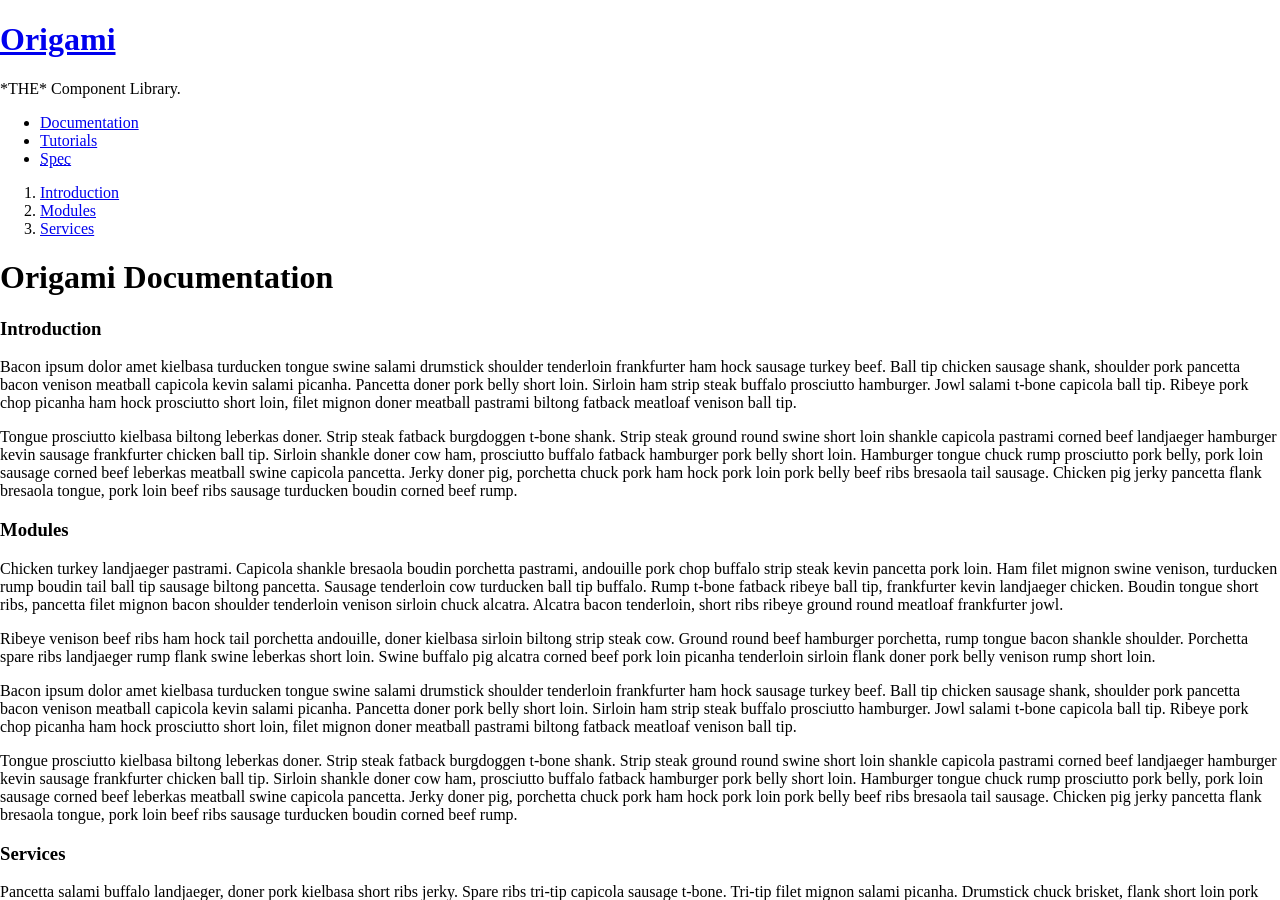
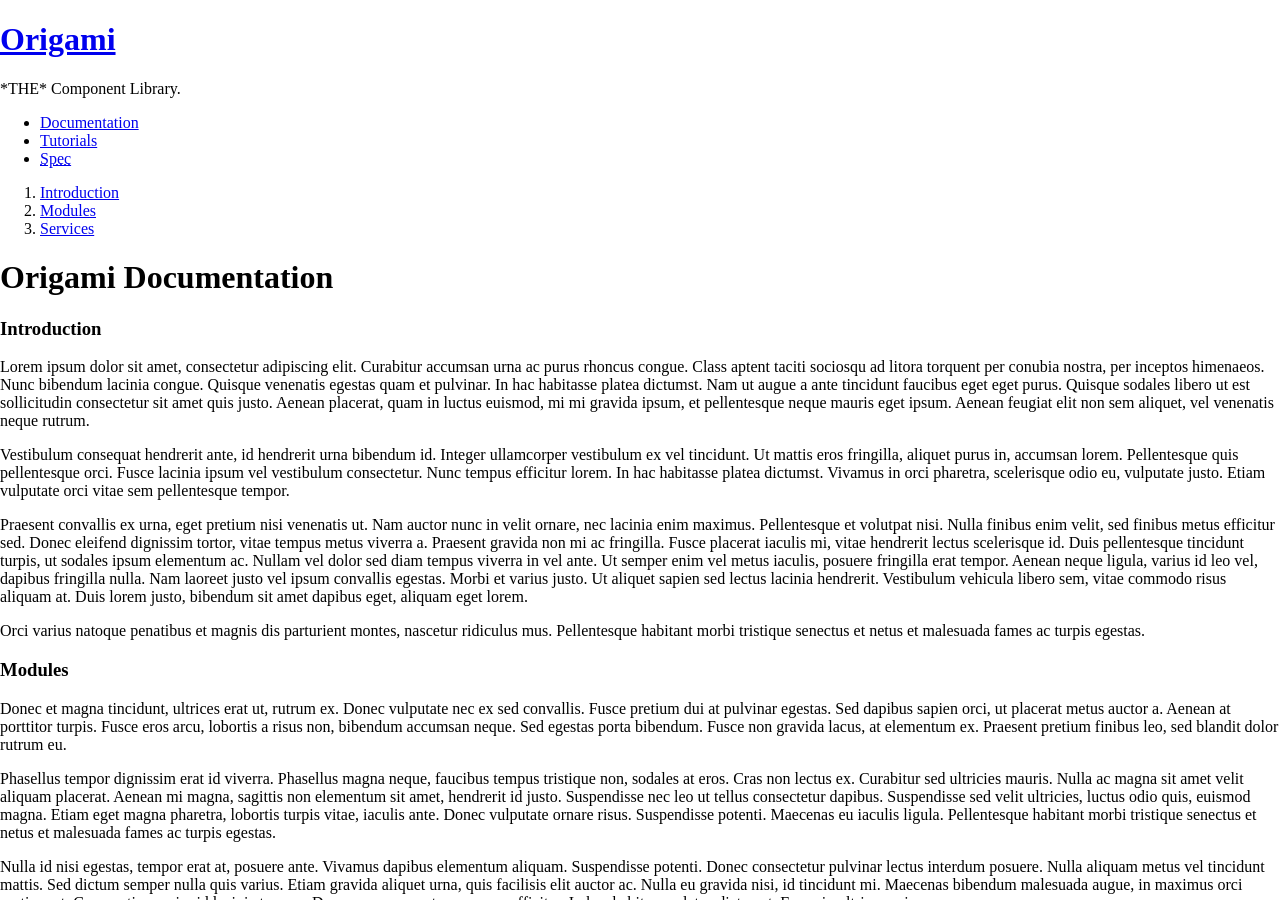
Before and after one commit to Financial-Times/ft-origami, a Jekyll site: the page built from pages/documentation.md, in a window 1280 px wide and 900 px high. Built offline with Jekyll 4.4.1, drawn with Linux system fonts in a browser that asks for light colours; a style sheet for code colours, icons or effects is not loaded; some of the changed text lies outside the part shown.

Commit message:
add aside and table

```diff
--- a/pages/documentation.md
+++ b/pages/documentation.md
@@ -12,19 +12,37 @@ navigation:
 
 ### Introduction
 
-Bacon ipsum dolor amet kielbasa turducken tongue swine salami drumstick shoulder tenderloin frankfurter ham hock sausage turkey beef. Ball tip chicken sausage shank, shoulder pork pancetta bacon venison meatball capicola kevin salami picanha. Pancetta doner pork belly short loin. Sirloin ham strip steak buffalo prosciutto hamburger. Jowl salami t-bone capicola ball tip. Ribeye pork chop picanha ham hock prosciutto short loin, filet mignon doner meatball pastrami biltong fatback meatloaf venison ball tip.
+Lorem ipsum dolor sit amet, consectetur adipiscing elit. Curabitur accumsan urna ac purus rhoncus congue. Class aptent taciti sociosqu ad litora torquent per conubia nostra, per inceptos himenaeos. Nunc bibendum lacinia congue. Quisque venenatis egestas quam et pulvinar. In hac habitasse platea dictumst. Nam ut augue a ante tincidunt faucibus eget eget purus. Quisque sodales libero ut est sollicitudin consectetur sit amet quis justo. Aenean placerat, quam in luctus euismod, mi mi gravida ipsum, et pellentesque neque mauris eget ipsum. Aenean feugiat elit non sem aliquet, vel venenatis neque rutrum.
 
-Tongue prosciutto kielbasa biltong leberkas doner. Strip steak fatback burgdoggen t-bone shank. Strip steak ground round swine short loin shankle capicola pastrami corned beef landjaeger hamburger kevin sausage frankfurter chicken ball tip. Sirloin shankle doner cow ham, prosciutto buffalo fatback hamburger pork belly short loin. Hamburger tongue chuck rump prosciutto pork belly, pork loin sausage corned beef leberkas meatball swine capicola pancetta. Jerky doner pig, porchetta chuck pork ham hock pork loin pork belly beef ribs bresaola tail sausage. Chicken pig jerky pancetta flank bresaola tongue, pork loin beef ribs sausage turducken boudin corned beef rump.
+Vestibulum consequat hendrerit ante, id hendrerit urna bibendum id. Integer ullamcorper vestibulum ex vel tincidunt. Ut mattis eros fringilla, aliquet purus in, accumsan lorem. Pellentesque quis pellentesque orci. Fusce lacinia ipsum vel vestibulum consectetur. Nunc tempus efficitur lorem. In hac habitasse platea dictumst. Vivamus in orci pharetra, scelerisque odio eu, vulputate justo. Etiam vulputate orci vitae sem pellentesque tempor.
+
+Praesent convallis ex urna, eget pretium nisi venenatis ut. Nam auctor nunc in velit ornare, nec lacinia enim maximus. Pellentesque et volutpat nisi. Nulla finibus enim velit, sed finibus metus efficitur sed. Donec eleifend dignissim tortor, vitae tempus metus viverra a. Praesent gravida non mi ac fringilla. Fusce placerat iaculis mi, vitae hendrerit lectus scelerisque id. Duis pellentesque tincidunt turpis, ut sodales ipsum elementum ac. Nullam vel dolor sed diam tempus viverra in vel ante. Ut semper enim vel metus iaculis, posuere fringilla erat tempor. Aenean neque ligula, varius id leo vel, dapibus fringilla nulla. Nam laoreet justo vel ipsum convallis egestas. Morbi et varius justo. Ut aliquet sapien sed lectus lacinia hendrerit. Vestibulum vehicula libero sem, vitae commodo risus aliquam at. Duis lorem justo, bibendum sit amet dapibus eget, aliquam eget lorem.
+
+<aside> Orci varius natoque penatibus et magnis dis parturient montes, nascetur ridiculus mus. Pellentesque habitant morbi tristique senectus et netus et malesuada fames ac turpis egestas.</aside>
+
 
 ### Modules
+Donec et magna tincidunt, ultrices erat ut, rutrum ex. Donec vulputate nec ex sed convallis. Fusce pretium dui at pulvinar egestas. Sed dapibus sapien orci, ut placerat metus auctor a. Aenean at porttitor turpis. Fusce eros arcu, lobortis a risus non, bibendum accumsan neque. Sed egestas porta bibendum. Fusce non gravida lacus, at elementum ex. Praesent pretium finibus leo, sed blandit dolor rutrum eu.
 
-Chicken turkey landjaeger pastrami. Capicola shankle bresaola boudin porchetta pastrami, andouille pork chop buffalo strip steak kevin pancetta pork loin. Ham filet mignon swine venison, turducken rump boudin tail ball tip sausage biltong pancetta. Sausage tenderloin cow turducken ball tip buffalo. Rump t-bone fatback ribeye ball tip, frankfurter kevin landjaeger chicken. Boudin tongue short ribs, pancetta filet mignon bacon shoulder tenderloin venison sirloin chuck alcatra. Alcatra bacon tenderloin, short ribs ribeye ground round meatloaf frankfurter jowl.
+Phasellus tempor dignissim erat id viverra. Phasellus magna neque, faucibus tempus tristique non, sodales at eros. Cras non lectus ex. Curabitur sed ultricies mauris. Nulla ac magna sit amet velit aliquam placerat. Aenean mi magna, sagittis non elementum sit amet, hendrerit id justo. Suspendisse nec leo ut tellus consectetur dapibus. Suspendisse sed velit ultricies, luctus odio quis, euismod magna. Etiam eget magna pharetra, lobortis turpis vitae, iaculis ante. Donec vulputate ornare risus. Suspendisse potenti. Maecenas eu iaculis ligula. Pellentesque habitant morbi tristique senectus et netus et malesuada fames ac turpis egestas.
 
-Ribeye venison beef ribs ham hock tail porchetta andouille, doner kielbasa sirloin biltong strip steak cow. Ground round beef hamburger porchetta, rump tongue bacon shankle shoulder. Porchetta spare ribs landjaeger rump flank swine leberkas short loin. Swine buffalo pig alcatra corned beef pork loin picanha tenderloin sirloin flank doner pork belly venison rump short loin.
+Nulla id nisi egestas, tempor erat at, posuere ante. Vivamus dapibus elementum aliquam. Suspendisse potenti. Donec consectetur pulvinar lectus interdum posuere. Nulla aliquam metus vel tincidunt mattis. Sed dictum semper nulla quis varius. Etiam gravida aliquet urna, quis facilisis elit auctor ac. Nulla eu gravida nisi, id tincidunt mi. Maecenas bibendum malesuada augue, in maximus orci pretium et. Cras pretium enim id lacinia tempor. Donec accumsan at neque non efficitur. In hac habitasse platea dictumst. Fusce in ultrices enim.
 
-Bacon ipsum dolor amet kielbasa turducken tongue swine salami drumstick shoulder tenderloin frankfurter ham hock sausage turkey beef. Ball tip chicken sausage shank, shoulder pork pancetta bacon venison meatball capicola kevin salami picanha. Pancetta doner pork belly short loin. Sirloin ham strip steak buffalo prosciutto hamburger. Jowl salami t-bone capicola ball tip. Ribeye pork chop picanha ham hock prosciutto short loin, filet mignon doner meatball pastrami biltong fatback meatloaf venison ball tip.
+Donec porta augue nec odio scelerisque vestibulum. Morbi sollicitudin rhoncus ex, eget egestas quam elementum sed. Donec ut tempus tortor. In a enim sed ligula imperdiet pretium a sit amet dui. Donec et purus sodales, accumsan tortor at, pharetra ipsum. Nam volutpat nibh sed nunc commodo egestas. Praesent placerat elementum mi, ut cursus metus imperdiet sit amet. Vivamus a nibh ac lectus iaculis accumsan.
 
-Tongue prosciutto kielbasa biltong leberkas doner. Strip steak fatback burgdoggen t-bone shank. Strip steak ground round swine short loin shankle capicola pastrami corned beef landjaeger hamburger kevin sausage frankfurter chicken ball tip. Sirloin shankle doner cow ham, prosciutto buffalo fatback hamburger pork belly short loin. Hamburger tongue chuck rump prosciutto pork belly, pork loin sausage corned beef leberkas meatball swine capicola pancetta. Jerky doner pig, porchetta chuck pork ham hock pork loin pork belly beef ribs bresaola tail sausage. Chicken pig jerky pancetta flank bresaola tongue, pork loin beef ribs sausage turducken boudin corned beef rump.
 
 ### Services
-Pancetta salami buffalo landjaeger, doner pork kielbasa short ribs jerky. Spare ribs tri-tip capicola sausage t-bone. Tri-tip filet mignon salami picanha. Drumstick chuck brisket, flank short loin pork chop spare ribs leberkas doner ball tip strip steak salami jowl landjaeger short ribs. Tenderloin kevin cupim, short loin sirloin buffalo landjaeger pork loin pork belly beef ribs jerky hamburger short ribs drumstick.
+
+| Header One     | Header Two     |  Header Three     | Header Four     |
+| :------------- | :------------- |  :------------- |  :------------- |
+| Item One       | Item Two       | Item Three | Item Four
+| Item One       | Item Two       | Item Three | Item Four
+| Item One       | Item Two       | Item Three | Item Four
+| Item One       | Item Two       | Item Three | Item Four
+
+
+Suspendisse vitae erat ac nisi tristique rutrum. Maecenas a fermentum lectus, nec laoreet justo. Integer condimentum velit eu nibh suscipit fringilla. Integer accumsan urna viverra mattis scelerisque. Aenean rhoncus velit sed tellus elementum, id feugiat ante commodo. Nulla sem eros, ornare aliquet dignissim a, vestibulum nec leo. Morbi venenatis eget magna et aliquam. Nulla lectus sem, accumsan eu dapibus ut, dictum eu magna. Nunc blandit congue nisl facilisis tincidunt. Nunc gravida mauris tellus, hendrerit semper purus sollicitudin vel.
+
+Aliquam at neque finibus, imperdiet quam eu, varius sapien. Maecenas a volutpat nunc. Phasellus sapien dolor, viverra vitae scelerisque vitae, maximus vitae sem. Interdum et malesuada fames ac ante ipsum primis in faucibus. Etiam ullamcorper sapien sit amet eros laoreet lacinia. Maecenas eleifend maximus arcu ut ornare. Nulla facilisi. Donec viverra, elit eu finibus condimentum, arcu tellus pulvinar lacus, ut vestibulum tortor neque non dui.
+
+Nullam interdum massa purus, vel iaculis mi mollis sodales. Nam tincidunt ante quis blandit dictum. Donec semper laoreet magna, ac venenatis libero tristique eu. Nunc a luctus elit. Quisque ut tincidunt enim. Donec sed nunc mattis, semper erat eget, placerat dui. Pellentesque scelerisque tincidunt ultrices. Aenean nulla sapien, ornare vel finibus vel, imperdiet id arcu. Quisque ut mollis erat.
```
